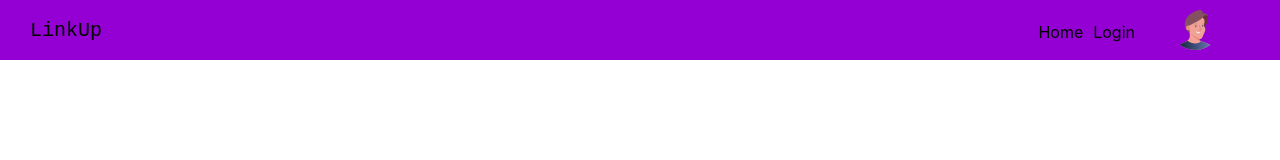
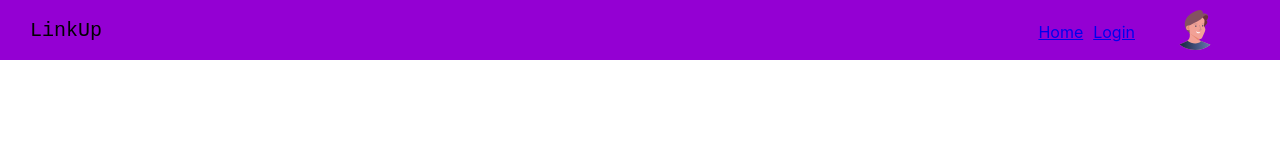
Before and after one commit to antonythomas123/LinkUp, a React (Create React App) app: page / in a window 1280 px wide. Shown: the top 160 px of the page. Built offline with nearby package versions, Linux system fonts and the light colour scheme; the HTML template or start-up script is replaced by a standard one.

Commit message:
Firebase configuration added

```diff
--- a/package.json
+++ b/package.json
@@ -6,8 +6,10 @@
     "@testing-library/jest-dom": "^5.16.5",
     "@testing-library/react": "^13.4.0",
     "@testing-library/user-event": "^13.5.0",
+    "firebase": "^9.22.0",
     "react": "^18.2.0",
     "react-dom": "^18.2.0",
+    "react-router-dom": "^6.11.2",
     "react-scripts": "5.0.1",
     "web-vitals": "^2.1.4"
   },
--- a/src/App.js
+++ b/src/App.js
@@ -1,10 +1,15 @@
 import './App.css';
 import Home from './pages/Home/Home';
+import { BrowserRouter as Router, Routes, Route } from 'react-router-dom';
 
 function App() {
   return (
     <div className="App">
-      <Home/>
+      <Router>
+        <Routes>
+          <Route path='/' element={<Home/>}/>
+        </Routes>
+      </Router>
     </div>
   );
 }
--- a/src/components/navbar/Navbar.js
+++ b/src/components/navbar/Navbar.js
@@ -1,6 +1,7 @@
-import React from 'react'
-import './Navbar.css'
-import {ReactComponent as Avatar } from '../../assets/avatar.svg';
+import React from 'react';
+import './Navbar.css';
+import { ReactComponent as Avatar } from '../../assets/avatar.svg';
+import { Link } from 'react-router-dom';
 
 function Navbar() {
   return (
@@ -9,10 +10,10 @@ function Navbar() {
         <span>LinkUp</span>
       </div>
       <div className='options'>
-            <span>Home</span>
-            <span>Login</span>
+        <span><Link to={'/'}>Home</Link></span>
+        <span><Link to={'/login'}>Login</Link></span>
         <span>
-                <Avatar className='avatar'/>
+          <Avatar className='avatar' />
         </span>
       </div>
     </div>
```
Also changed, not shown: src/config/firebase.js (added, +17 -0 lines), 1 other file (tests, documents, lock files or other folders). Lines whose indentation alone changed are shown as unchanged.
